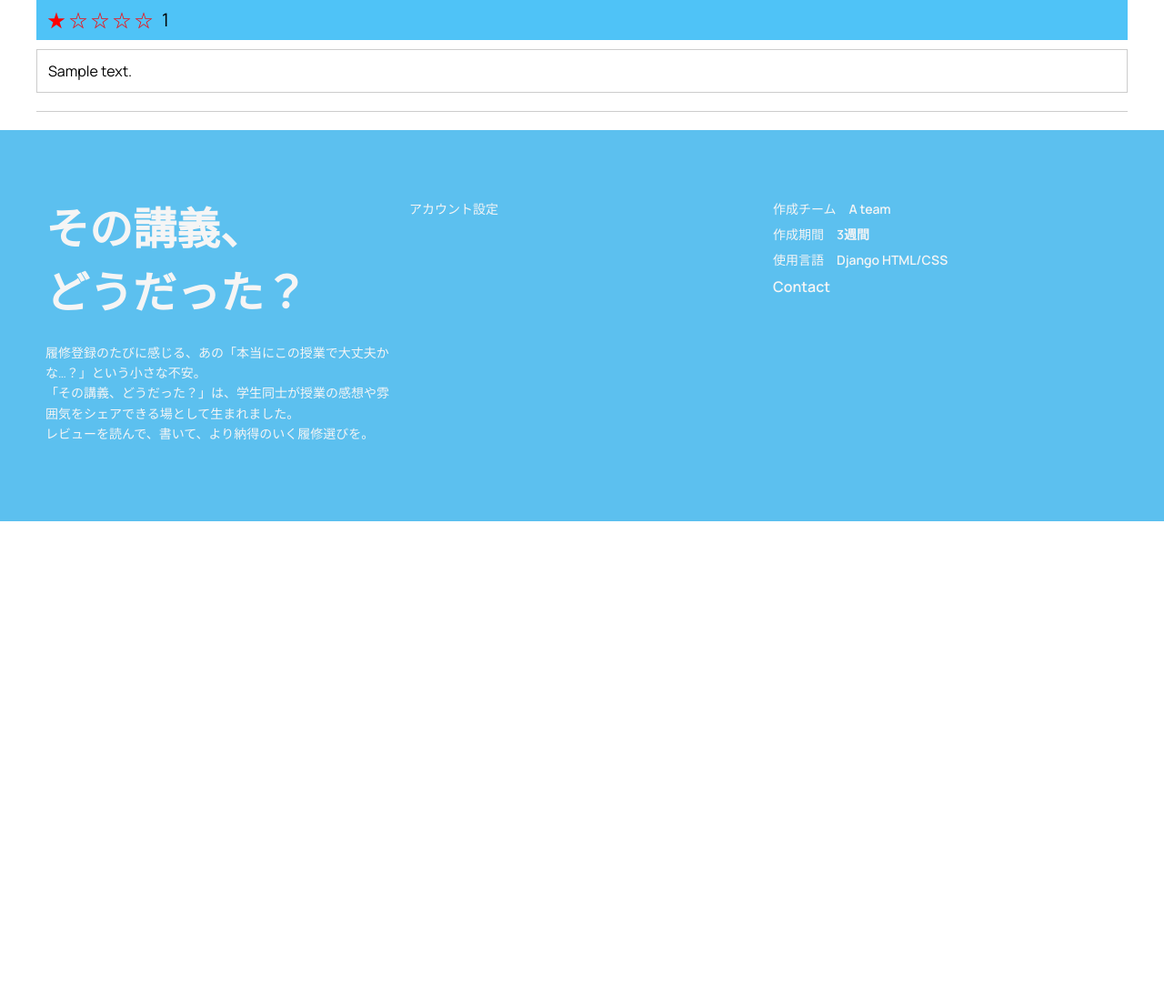
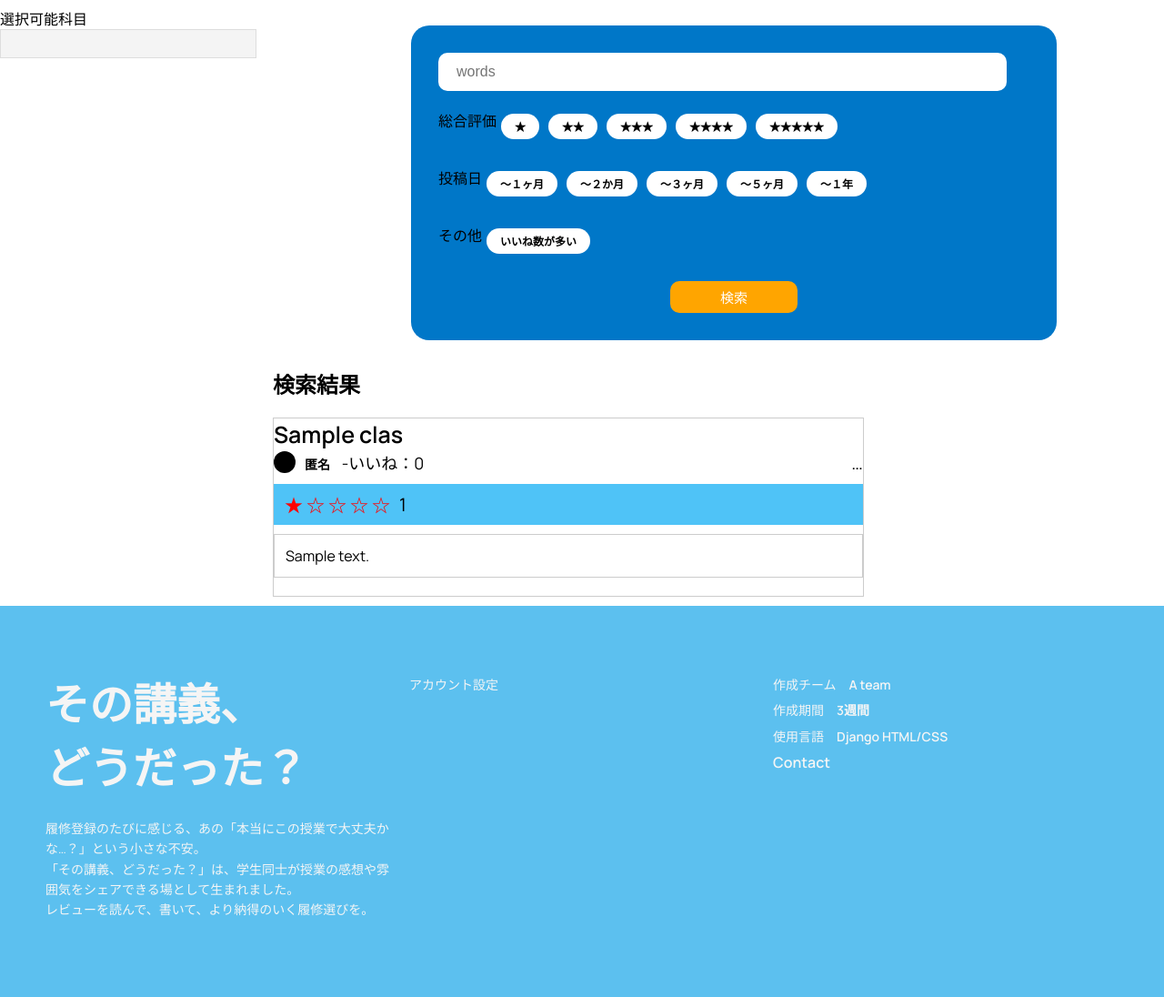
Before and after one commit to knagaki1225/2025_hackathon_teamA, a Django app: page /review/search/ in a window 1280 px wide. Shown: the part 1122-2218 px from the top of the page at 91% size. Before the commit the page ends 1695 px from the top, so only its background shows below. Run offline with Django 4.2, Linux system fonts and the light colour scheme; tables that the repository leaves empty hold one stand-in row (values such as "Sample post"); some libraries are stand-ins or nearby versions.

Commit message:
レビュー修正

```diff
--- a/templates/home.html
+++ b/templates/home.html
@@ -223,9 +223,10 @@
 </script>
 
   {% if reviews %}
+  <div style="max-width: 650px; margin: 0 auto 0 300px;">
     <h2>いいねが多いレビュー</h2>
     {% for review, good_count in reviews|slice:":3" %}
-    <div style="margin: 20px 40px; border-bottom: 1px solid #ccc; padding-bottom: 20px;">
+      <div style="margin: 10px 0;  padding-left: 100px;">
         <strong style=" font-size:25px;">{{ review.class_id }}</strong>
         <!-- ユーザー情報 -->
         <div style="display: flex; justify-content: space-between; align-items: center;">
@@ -273,11 +274,13 @@
         {% endif %}
       </div>
     {% endfor %}
+  </div>
 {% endif %}
 {% if results %}
+  <div style="max-width: 650px; margin: 0 auto 0 300px;">
     <h2 id="result">検索結果</h2>
     {% for review, good_count in results %}
-      <div style="margin: 20px 40px; border-bottom: 1px solid #ccc; padding-bottom: 20px;">
+      <div style="margin: 10px 0; border: 1px solid #ccc; padding-bottom: 20px;">
         <strong style=" font-size:25px;">{{ review.class_id }}</strong>
         <!-- ユーザー情報 -->
         <div style="display: flex; justify-content: space-between; align-items: center;">
@@ -330,6 +333,7 @@
         location.hash = '#result';
       });
     </script>
+  </div>
 {% endif %}
 
   </div>
```
Also changed, not shown: static/img/Rectangle 248.png (deleted). Lines whose indentation alone changed are shown as unchanged.
